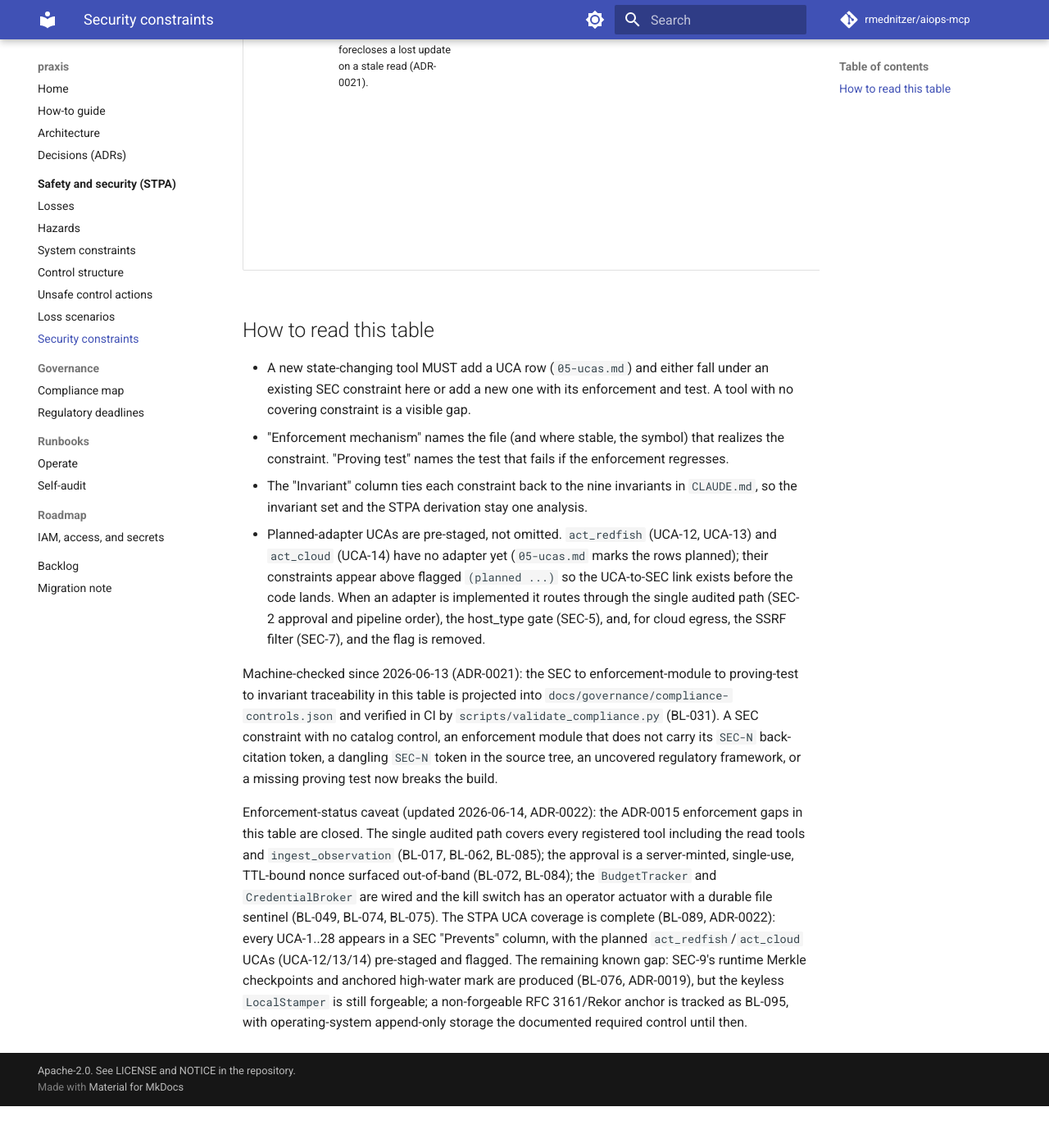
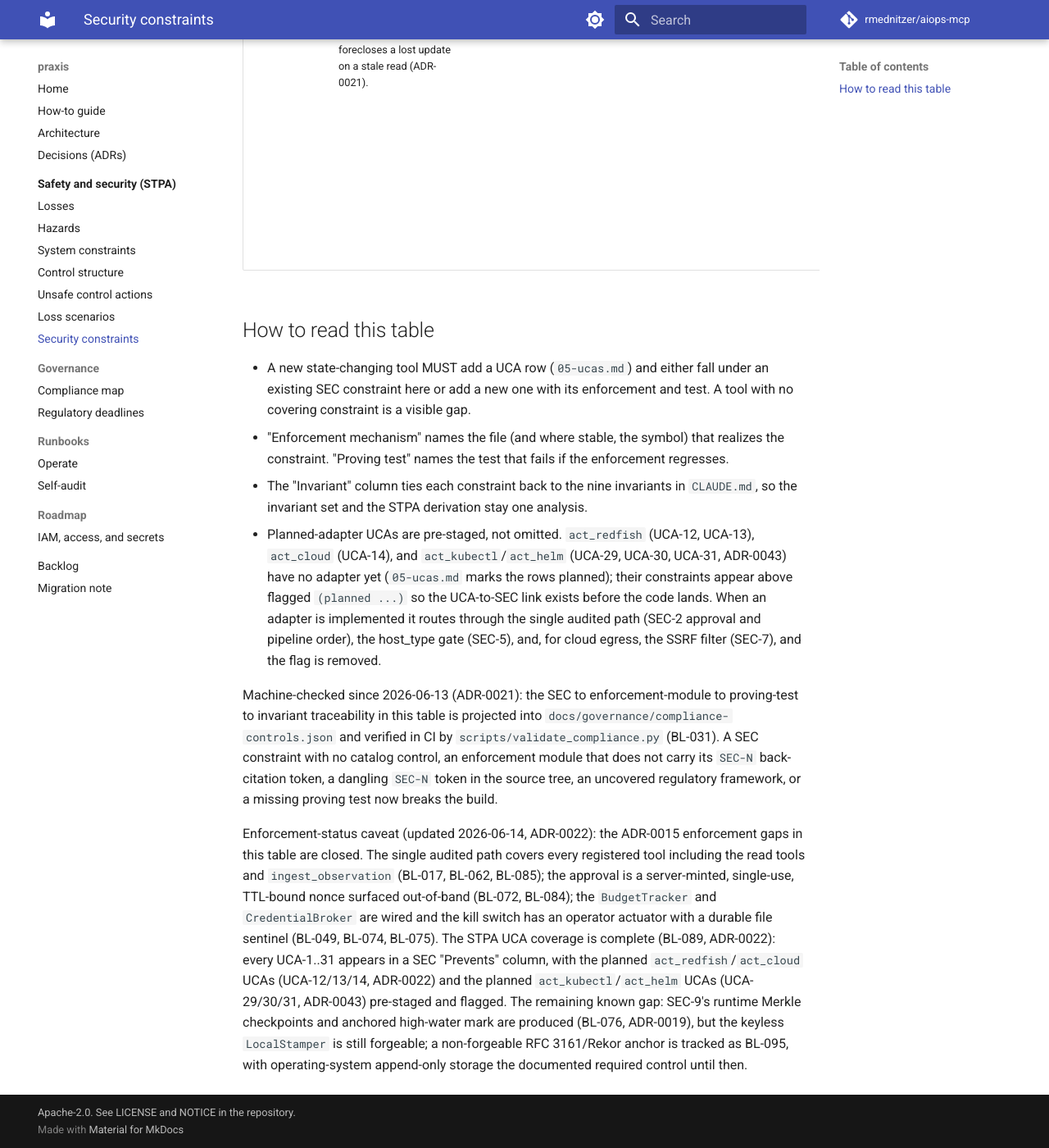
Before and after one commit to rmednitzer/aiops-mcp, an MkDocs documentation site: the page built from docs/stpa/07-security-constraints.md, in a window 1280 px wide and 1400 px high, scrolled down 5075 px. Shown: the whole window at 82% size. Built offline with MkDocs 1.6.1 and Material for MkDocs 9.7.7, drawn with Linux system fonts in a browser that asks for light colours; comment, search, counter and statistics services are not loaded; before the commit the page ends 6424 px from its top, so only the background shows below that; some of the changed text lies outside the part shown.

Commit message:
docs: currency and consistency audit pass after ADR-0043 (#81)
Bring the living docs and code comments in line with the merged ADR-0043 and
the current repository state, and validate.

STPA (consistency with merged ADR-0043, which states the planned UCAs are
pre-staged): add act_kubectl (UCA-29, UCA-30) and act_helm (UCA-31) [planned]
rows in docs/stpa/05-ucas.md; map them under SEC-2 (approval and pipeline order)
and SEC-5 (host_type gate plus the exec-plugin/unscoped-kubeconfig refusal) in
docs/stpa/07-security-constraints.md; move the coverage prose from UCA-1..28 to
UCA-1..31. The compliance gate stays green (it keys on SEC rows and proving
tests, not UCA numbers).

README: status blurb no longer claims the backlog is fully resolved; it names
BL-111 as the one open, forward-looking item.

LIMITATIONS: add a Kubernetes/Helm actuation gap (contract-gated per ADR-0043,
BL-111). actuation package docstring notes kubectl/helm are staged behind the
ADR-0043 scoped-kubeconfig contract.

mkdocs.yml ADR-count comment was already 42 -> 43 from #80; fix a BL-106/106
typo in audit/2026-06-14/02-report.md to BL-106/107.

Living docs and code comments verified otherwise current (43 ADRs, six tools,
HTTP delivered, HostType enum unchanged). Immutable ADR bodies and dated audit/
snapshots left intact as point-in-time records.

Validation: make ci-success (ruff + mypy strict + pytest 400 passed/23 skipped
+ schema-drift + eval P@1=1.0/MRR=1.0 + compliance + coverage) and
mkdocs --strict all green. No code behavior change.

https://claude.ai/code/session_015iG8LqbyE2LWj4zQnTwFHt

```diff
--- a/docs/stpa/07-security-constraints.md
+++ b/docs/stpa/07-security-constraints.md
@@ -9,10 +9,10 @@ load-bearing traceability table required by ADR-0009.
 | ID | Constraint | Parent SC | Prevents (UCA) | Mitigates (LS) | Enforcement mechanism (code/policy/gate) | Proving test | Invariant |
 |----|-----------|-----------|----------------|----------------|------------------------------------------|--------------|-----------|
 | SEC-1 | The deny list is global and unconditional, evaluated before tier gating, in every mode. | SC-3 | UCA-1 | LS-1 | `execution/policy.py::Policy.check` (deny-first branch) | `tests/execution/test_policy.py::test_deny_is_global_and_first` | 2 |
-| SEC-2 | Exactly one ordered execution pipeline; every tool call, read or write (success, failure, denial), writes an audit record; approval is a server-minted, single-use, TTL-bound nonce bound to one action/target/tier/ruleset and surfaced out-of-band; a retry needs a fresh one (ADR-0016). | SC-1, SC-2 | UCA-2, UCA-4, UCA-6, UCA-9, UCA-10, UCA-20, UCA-21, UCA-22, UCA-27; UCA-12, UCA-13, UCA-14 (planned adapters) | LS-2, LS-9 | `execution/runner.py::run` (fixed pipeline, mint on gated DRY_RUN); `execution/contract.py::ApprovalRegistry` (mint/validate/consume); `tools/_audited.py` (reads and ingest routed through the path) | `tests/execution/test_runner.py::test_pipeline_order_and_audit_always`, `::test_retry_requires_fresh_approval`, `::test_caller_cannot_forge_an_approval`, `tests/test_audited_reads.py::test_every_tool_writes_an_audit_record` | 1 |
+| SEC-2 | Exactly one ordered execution pipeline; every tool call, read or write (success, failure, denial), writes an audit record; approval is a server-minted, single-use, TTL-bound nonce bound to one action/target/tier/ruleset and surfaced out-of-band; a retry needs a fresh one (ADR-0016). | SC-1, SC-2 | UCA-2, UCA-4, UCA-6, UCA-9, UCA-10, UCA-20, UCA-21, UCA-22, UCA-27; UCA-12, UCA-13, UCA-14, UCA-29, UCA-31 (planned adapters) | LS-2, LS-9 | `execution/runner.py::run` (fixed pipeline, mint on gated DRY_RUN); `execution/contract.py::ApprovalRegistry` (mint/validate/consume); `tools/_audited.py` (reads and ingest routed through the path) | `tests/execution/test_runner.py::test_pipeline_order_and_audit_always`, `::test_retry_requires_fresh_approval`, `::test_caller_cannot_forge_an_approval`, `tests/test_audited_reads.py::test_every_tool_writes_an_audit_record` | 1 |
 | SEC-3 | classify rounds up on ambiguity; sudo/doas/pkexec are at least T2; the server-wide mode ceiling (open/guarded/readonly) gates which tiers may run and cannot be raised silently or overridden per tool (ADR-0022). | SC-3 | UCA-1, UCA-8, UCA-23 | LS-1 | `execution/patterns.py` (regex set + `PATTERNS_VERSION`); `execution/policy.py::classify` and the `Policy.check` mode gate | `tests/execution/test_patterns.py::test_priv_escalation_is_at_least_t2`, `::test_classify_rounds_up`; `tests/execution/test_policy.py::test_mode_ceiling_cannot_be_escalated_per_tool` | 2 |
 | SEC-4 | A session never holds sensitive data + untrusted content + actuation without a human gate; read tools are separable from act tools; collected data is untrusted, including observed facts read back from the store (ADR-0016). | SC-4 | UCA-1, UCA-15, UCA-28 | LS-6 | `execution/runner.py` (in-path trifecta gate keyed off the shared `SessionTaint` latch, armed before execute); `context.py` (latch delegation, read/act separation); tool annotations; `tools/` split read vs act | `tests/test_trifecta_containment.py::test_act_requires_gate_after_untrusted_read`, `tests/test_actuate_trifecta.py::test_trifecta_denial_is_audited`, `tests/execution/test_runner.py::test_tainted_session_gates_t1_actuation_in_path`, `tests/test_audited_reads.py::test_reading_observed_facts_arms_the_latch` | 8 |
-| SEC-5 | Actuation branches on host_type; SSH is refused for a Talos host; SSH carries a host-key policy and an option-injection-safe target; talosctl is verb-allowlisted and node-aware at T3, including the additive `system_labels` partition-scoped reset (ADR-0013, ADR-0021). | SC-5 | UCA-10, UCA-11 | LS-4 | `actuation/*` host_type assertion; `actuation/ssh.py` Talos refusal + `StrictHostKeyChecking`/`BatchMode`; `actuation/talosctl.py` verb allowlist + node target + `--system-labels-to-wipe` scope | `tests/actuation/test_host_type_gate.py::test_ssh_refuses_talos`, `tests/actuation/test_hardening.py::test_ssh_argv_carries_host_key_policy`, `::test_talosctl_t3_refuses_multiple_nodes`, `::test_talosctl_partition_reset_still_classifies_t3` | 5 |
+| SEC-5 | Actuation branches on host_type; SSH is refused for a Talos host; SSH carries a host-key policy and an option-injection-safe target; talosctl is verb-allowlisted and node-aware at T3, including the additive `system_labels` partition-scoped reset (ADR-0013, ADR-0021). | SC-5 | UCA-10, UCA-11; UCA-30 (planned act_kubectl/act_helm adapter: host_type gate plus `exec`-plugin/unscoped-kubeconfig refusal, ADR-0043) | LS-4 | `actuation/*` host_type assertion; `actuation/ssh.py` Talos refusal + `StrictHostKeyChecking`/`BatchMode`; `actuation/talosctl.py` verb allowlist + node target + `--system-labels-to-wipe` scope | `tests/actuation/test_host_type_gate.py::test_ssh_refuses_talos`, `tests/actuation/test_hardening.py::test_ssh_argv_carries_host_key_policy`, `::test_talosctl_t3_refuses_multiple_nodes`, `::test_talosctl_partition_reset_still_classifies_t3` | 5 |
 | SEC-6 | Convergence is DRY_RUN -> approve -> execute; no finding auto-fixes; the target and baseline currency are validated. | SC-6 | UCA-4, UCA-5, UCA-6, UCA-7, UCA-15, UCA-16, UCA-17 | LS-3 | `drift/converge.py` (request object, no auto-apply); `actuation` DRY_RUN gate | `tests/drift/test_converge_gate.py::test_finding_does_not_autofix`, `::test_converge_requires_dry_run_then_approval` | 6 |
 | SEC-7 | stdio by default; any non-loopback bind requires token AND explicit opt-in AND an SSRF egress filter; no token passthrough. | SC-7 | UCA-26, UCA-14 (planned act_cloud adapter) | LS-5 | `server.py` transport guard; `config.py`; SSRF egress filter (`src/praxis/_ssrf.py`): strict `assert_egress_allowed` plus the rebinding-aware `resolve_and_assert_egress_allowed` that checks every resolved IP and returns the vetted IPs to pin the connection (BL-046, ADR-0025) | `tests/test_transport_guard.py::test_http_refuses_nonloopback_without_optin`, `::test_ssrf_blocks_private_ranges`, `::test_resolve_egress_checks_every_resolved_ip` | 7 |
 | SEC-8 | Credentials are scoped, revocable, never logged; the kill switch stops execution immediately, has an operator actuator (`emergency_stop`, a durable file sentinel), and clears only by operator action; logger construction never raises; an actuation subprocess is process-group isolated with an allowlisted environment and detached stdin (ADR-0013, ADR-0016). | SC-8 | UCA-24, UCA-25 | LS-9, LS-2 | `execution/runner.py` kill-switch check + sentinel; `tools/emergency.py` (operator actuator); `actuation/credentials.py` broker scan wired as a HARD precondition in `tools/actuate.py`; `execution/audit.py` degrade-to-stderr; `actuation/base.py` `start_new_session`/`killpg`/`DEVNULL`/env allowlist | `tests/execution/test_kill_switch.py::test_kill_switch_blocks_execution`, `::test_kill_switch_sentinel_is_durable_and_out_of_band`, `::test_emergency_stop_tool_trips_and_is_audited`, `tests/test_audited_reads.py::test_first_grant_flips_actuation_to_deny_unless_authorized`, `tests/execution/test_audit.py::test_logger_never_raises`, `tests/actuation/test_hardening.py::test_run_subprocess_kills_process_group_on_timeout` | 9, 3 |
@@ -29,13 +29,13 @@ load-bearing traceability table required by ADR-0009.
   enforcement regresses.
 - The "Invariant" column ties each constraint back to the nine invariants in
   `CLAUDE.md`, so the invariant set and the STPA derivation stay one analysis.
-- Planned-adapter UCAs are pre-staged, not omitted. `act_redfish` (UCA-12, UCA-13)
-  and `act_cloud` (UCA-14) have no adapter yet (`05-ucas.md` marks the rows
-  planned); their constraints appear above flagged `(planned ...)` so the
-  UCA-to-SEC link exists before the code lands. When an adapter is implemented it
-  routes through the single audited path (SEC-2 approval and pipeline order), the
-  host_type gate (SEC-5), and, for cloud egress, the SSRF filter (SEC-7), and the
-  flag is removed.
+- Planned-adapter UCAs are pre-staged, not omitted. `act_redfish` (UCA-12, UCA-13),
+  `act_cloud` (UCA-14), and `act_kubectl`/`act_helm` (UCA-29, UCA-30, UCA-31, ADR-0043)
+  have no adapter yet (`05-ucas.md` marks the rows planned); their constraints appear
+  above flagged `(planned ...)` so the UCA-to-SEC link exists before the code lands.
+  When an adapter is implemented it routes through the single audited path (SEC-2
+  approval and pipeline order), the host_type gate (SEC-5), and, for cloud egress, the
+  SSRF filter (SEC-7), and the flag is removed.
 
 Machine-checked since 2026-06-13 (ADR-0021): the SEC to
 enforcement-module to proving-test to invariant traceability in this table is
@@ -51,9 +51,10 @@ including the read tools and `ingest_observation` (BL-017, BL-062, BL-085); the
 approval is a server-minted, single-use, TTL-bound nonce surfaced out-of-band
 (BL-072, BL-084); the `BudgetTracker` and `CredentialBroker` are wired and the kill
 switch has an operator actuator with a durable file sentinel (BL-049, BL-074,
-BL-075). The STPA UCA coverage is complete (BL-089, ADR-0022): every UCA-1..28
+BL-075). The STPA UCA coverage is complete (BL-089, ADR-0022): every UCA-1..31
 appears in a SEC "Prevents" column, with the planned `act_redfish`/`act_cloud` UCAs
-(UCA-12/13/14) pre-staged and flagged. The remaining known gap: SEC-9's runtime
+(UCA-12/13/14, ADR-0022) and the planned `act_kubectl`/`act_helm` UCAs
+(UCA-29/30/31, ADR-0043) pre-staged and flagged. The remaining known gap: SEC-9's runtime
 Merkle checkpoints and anchored high-water mark are produced (BL-076, ADR-0019),
 but the keyless `LocalStamper` is still forgeable; a non-forgeable RFC 3161/Rekor
 anchor is tracked as BL-095, with operating-system append-only storage the
```
Also changed, not shown: CHANGELOG.md (+17 -0 lines), LIMITATIONS.md (+8 -0 lines), README.md (+4 -2 lines), audit/2026-06-14/02-report.md (+1 -1 lines), docs/stpa/05-ucas.md (+11 -5 lines), 1 other file.
